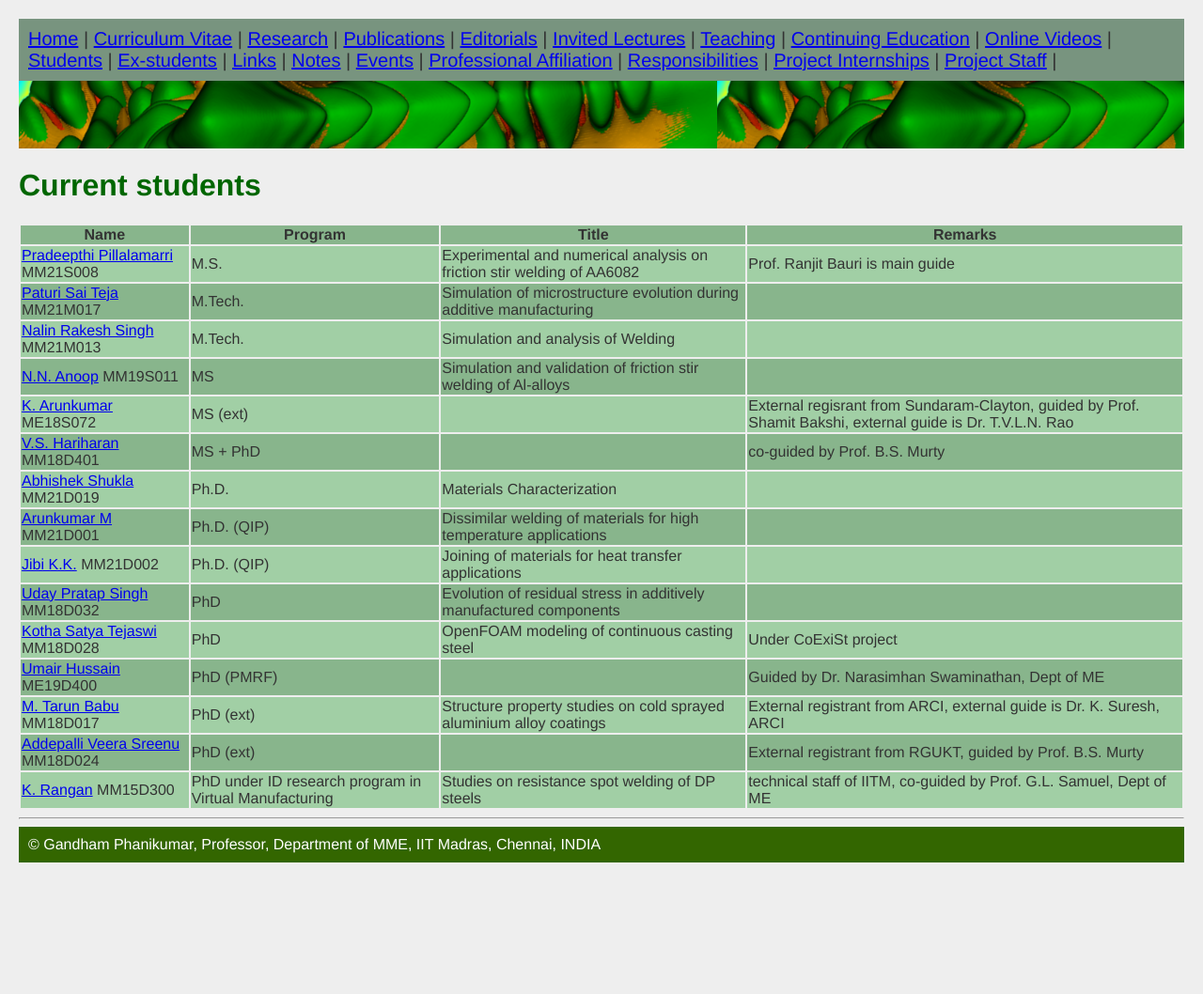
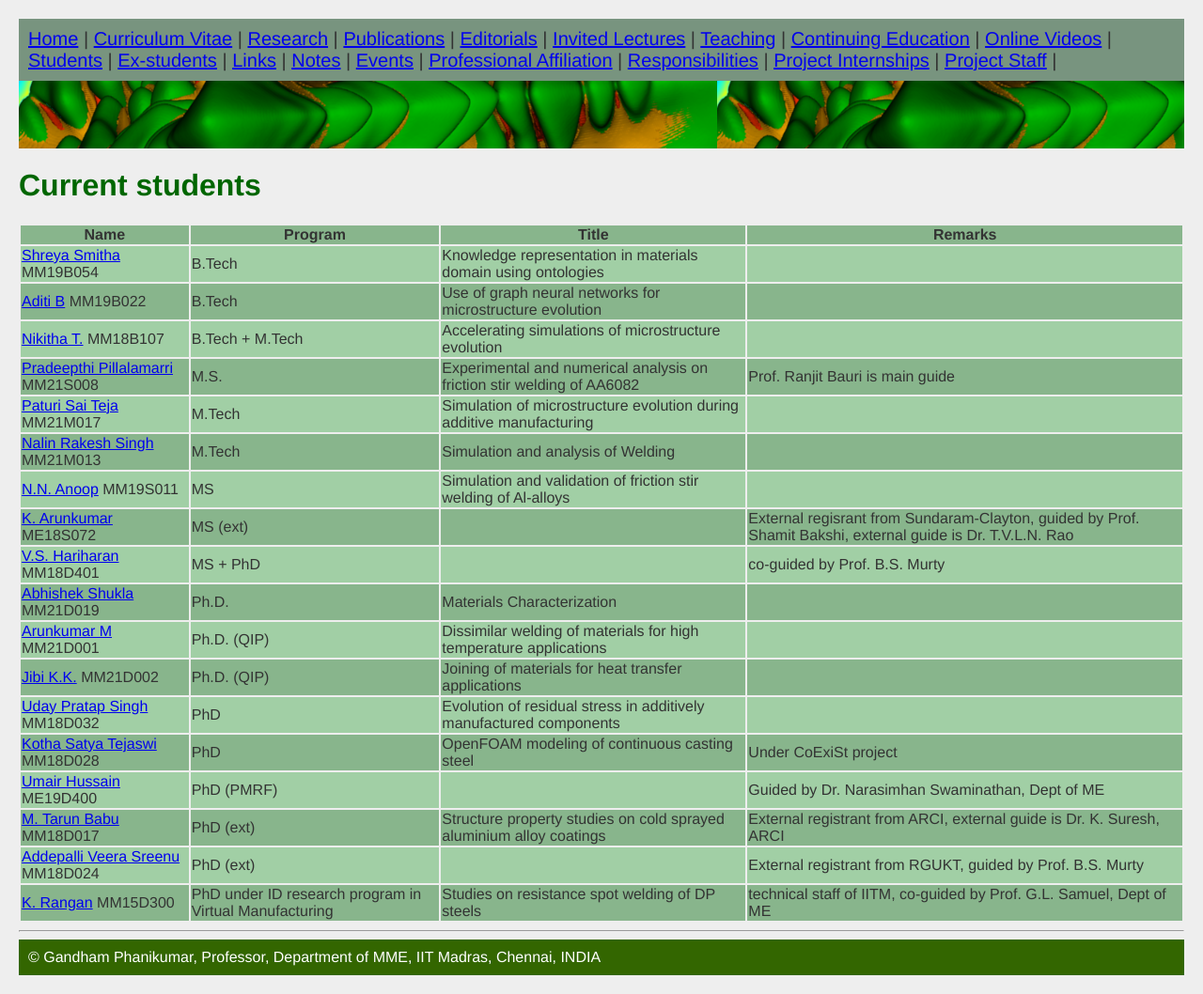
Before and after one commit to gphanikumar/gphanikumar.github.io, a Jekyll site: the page built from _pages/students.md, in a window 1280 px wide. Shown: the whole page at 94% size. Built offline with Jekyll 4.4.1, drawn with Linux system fonts in a browser that asks for light colours; before the commit the page ends 938 px from its top, so only the background shows below that.

Commit message:
added ug students

```diff
--- a/_data/stu.yml
+++ b/_data/stu.yml
@@ -92,14 +92,35 @@
 - name: Paturi Sai Teja
   roll: MM21M017
   url: "students/saiteja"
-  prog: M.Tech.
+  prog: M.Tech
   title: Simulation of microstructure evolution during additive manufacturing
   remarks:
 #-------------------------------------------------------------
 - name: Nalin Rakesh Singh
   roll: MM21M013
   url: "students/nalin"
-  prog: M.Tech.
+  prog: M.Tech
   title: Simulation and analysis of Welding
   remarks:
 #-------------------------------------------------------------
+- name: Nikitha T.
+  roll: MM18B107
+  url: "students/nikitha"
+  prog: B.Tech + M.Tech
+  title: Accelerating simulations of microstructure evolution
+  remarks:
+#-------------------------------------------------------------
+- name: Shreya Smitha
+  roll: MM19B054
+  url: "students/shreya"
+  prog: B.Tech
+  title: Knowledge representation in materials domain using ontologies
+  remarks:
+#-------------------------------------------------------------
+- name: Aditi B
+  roll: MM19B022
+  url: "students/aditi"
+  prog: B.Tech
+  title: Use of graph neural networks for microstructure evolution
+  remarks:
+#-------------------------------------------------------------
--- /dev/null
+++ b/_pages/aditi.md
@@ -0,0 +1,10 @@
+---
+permalink: "students/aditi.html"
+title: Aditi B.
+layout: students
+---
+# Aditi B.
+
+Roll No: MM19B022
+
+The topic for Aditi's B.Tech project is "Use of graph neural networks for microstructure evolution".
--- /dev/null
+++ b/_pages/nikitha.md
@@ -0,0 +1,10 @@
+---
+permalink: "students/nikitha.html"
+title: Nikitha T.
+layout: students
+---
+# Nikitha T.
+
+Roll No: MM18B107
+
+The topic for Nikitha's B.Tech project is "Accelerating simulations of microstructure evolution"
--- /dev/null
+++ b/_pages/shreya.md
@@ -0,0 +1,10 @@
+---
+permalink: "students/shreya.html"
+title: Shreya Smitha
+layout: students
+---
+# Shreya Smitha
+
+Roll No: MM19B054
+
+The topic for Shreya's B.Tech project is "Knowledge representation in materials domain using ontologies".
```
Also changed, not shown: _data/il.yml (added, +8 -0 lines).
